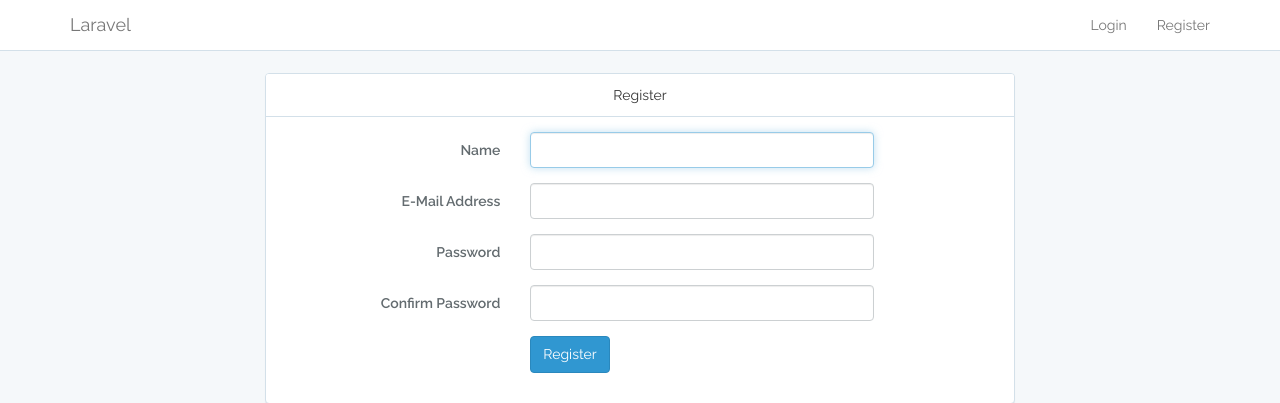
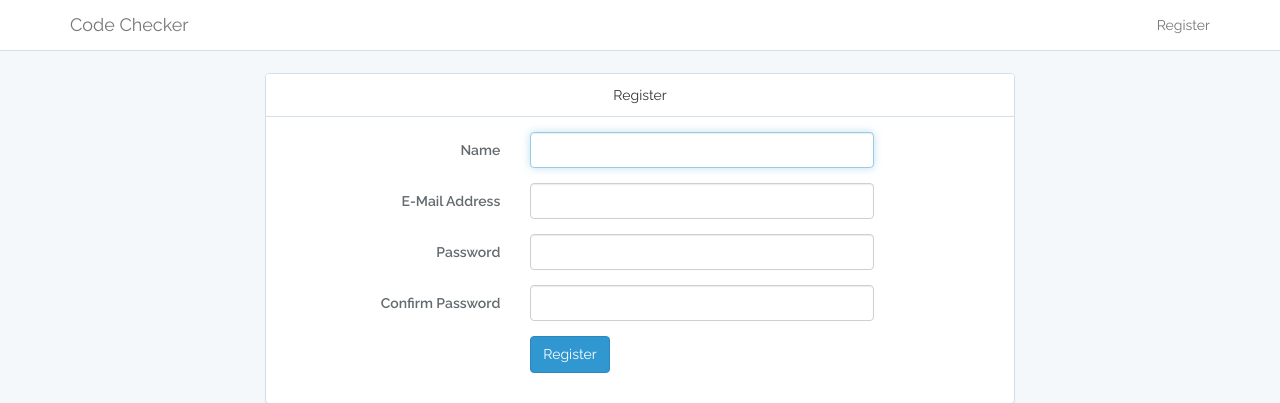
Before and after one commit to joost-tjuna/codechecker, a Laravel app: page /register in a window 1280 px wide. Shown: the top 403 px of the page. Run offline with Laravel 8, Linux system fonts and the light colour scheme; settings files or empty folders that the repository lacks are supplied.

Commit message:
project name change

```diff
--- a/resources/views/layouts/app.blade.php
+++ b/resources/views/layouts/app.blade.php
@@ -8,7 +8,7 @@
     <!-- CSRF Token -->
     <meta name="csrf-token" content="{{ csrf_token() }}">
 
-    <title>{{ config('app.name', 'Laravel') }}</title>
+    <title>Code Checker</title>
 
     <!-- Styles -->
     <link href="{{ asset('css/app.css') }}" rel="stylesheet">
@@ -28,8 +28,8 @@
                     </button>
 
                     <!-- Branding Image -->
-                    <a class="navbar-brand" href="{{ url('/') }}">
-                        {{ config('app.name', 'Laravel') }}
+                    <a class="navbar-brand" href="{{ url('/home') }}">
+                        Code Checker
                     </a>
                 </div>
 
@@ -43,7 +43,6 @@
                     <ul class="nav navbar-nav navbar-right">
                         <!-- Authentication Links -->
                         @if (Auth::guest())
-                            <li><a href="{{ route('login') }}">Login</a></li>
                             <li><a href="{{ route('register') }}">Register</a></li>
                         @else
                             <li class="dropdown">
--- a/resources/views/layouts/master.blade.php
+++ b/resources/views/layouts/master.blade.php
@@ -1,11 +1,11 @@
 <!doctype html>
-<html lang="{{ config('app.locale') }}">
+<html lang="Code Checker">
 <head>
     <meta charset="utf-8">
     <meta http-equiv="X-UA-Compatible" content="IE=edge">
     <meta name="viewport" content="width=device-width, initial-scale=1">
 
-    <title>Laravel</title>
+    <title>Code Checker</title>
     {{--bootstrap--}}
     <link rel="stylesheet" href="https://maxcdn.bootstrapcdn.com/bootstrap/3.3.7/css/bootstrap.min.css" integrity="sha384-BVYiiSIFeK1dGmJRAkycuHAHRg32OmUcww7on3RYdg4Va+PmSTsz/K68vbdEjh4u" crossorigin="anonymous">
 
```
